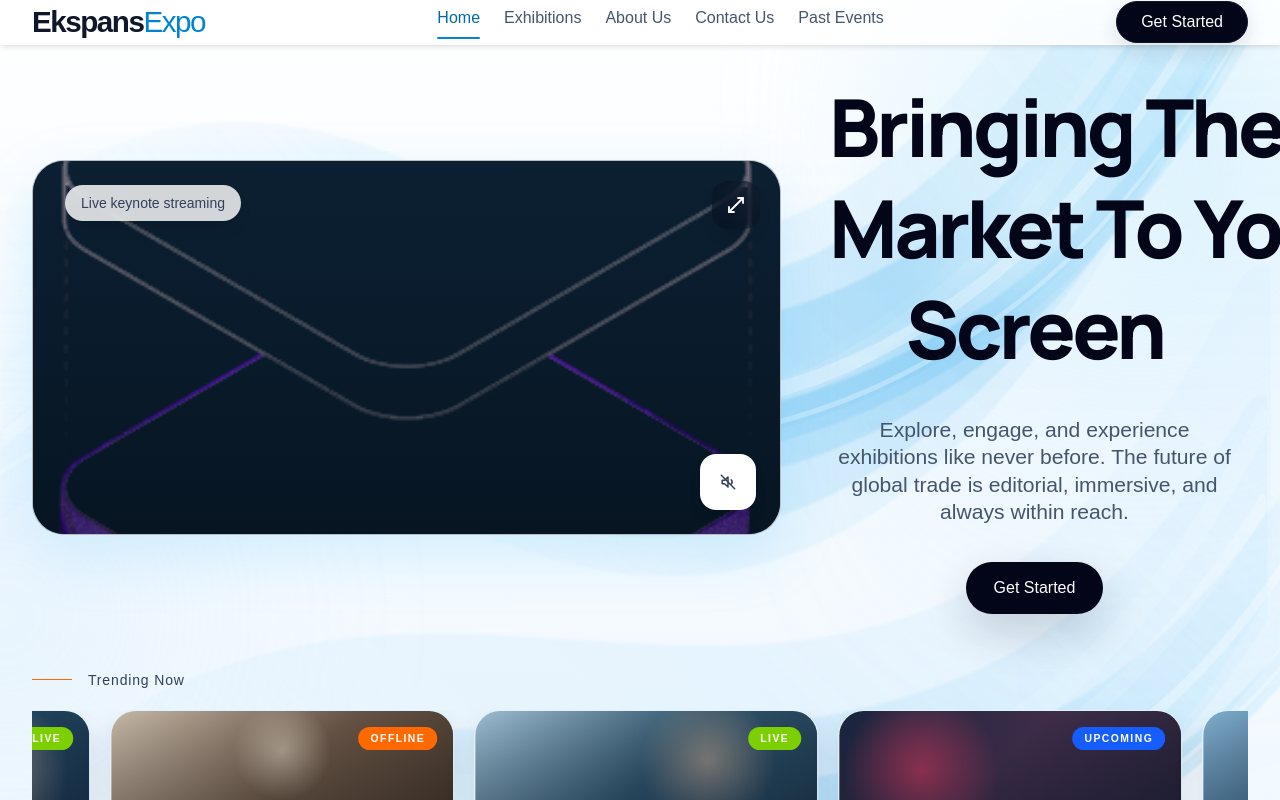
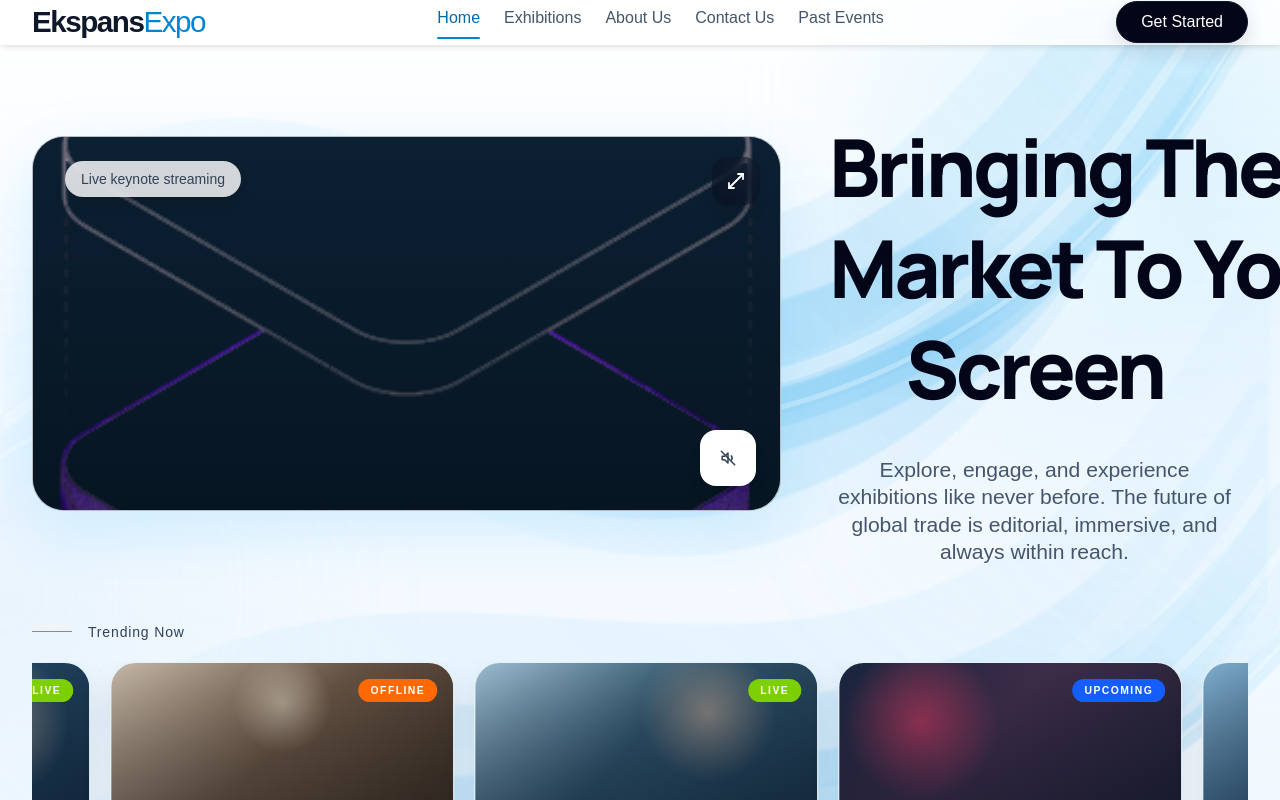
Before and after one commit to Yashtech77/Abliexpo, a React (Vite) app: page / in a window 1280 px wide. Shown: the top 800 px of the page. Built offline with nearby package versions, Linux system fonts and the light colour scheme.

Commit message:
Remove get started button from home screen
- Remove registration CTA button from hero section
- Clean up home screen layout without call-to-action
- Simplify user interface for cleaner presentation

```diff
--- a/src/sections/HomeHeroSection.jsx
+++ b/src/sections/HomeHeroSection.jsx
@@ -153,7 +153,7 @@ function HomeHeroSection({ onOpenAuth }) {
             badgeLabel={homeHeroContent.visualBadge}
           />
 
-          <div className="px-2 text-center lg:px-2">
+          <div className="px-2 pt-6 text-center lg:px-2 lg:pt-10">
             <h1 className="font-manrope-display mx-auto max-w-[820px] text-[2.8rem] font-extrabold leading-[1.16] tracking-[-0.045em] text-slate-950 sm:text-[3.5rem] lg:text-[5rem]">
               <span className="block whitespace-nowrap">Bringing The World</span>
               <span className="mt-2 block whitespace-nowrap">Market To Your</span>
@@ -163,16 +163,6 @@ function HomeHeroSection({ onOpenAuth }) {
             <p className="mx-auto mt-10 max-w-[34rem] text-lg leading-[1.3] text-slate-600 sm:text-[1.35rem] lg:text-[1.32rem]">
               {homeHeroContent.subtitle}
             </p>
-
-            <div className="mt-9 flex justify-center">
-              <button
-                type="button"
-                onClick={() => onOpenAuth('register')}
-                className="rounded-full bg-slate-950 px-7 py-3.5 text-base font-semibold text-white shadow-[0_18px_45px_rgba(15,23,42,0.18)] transition hover:bg-slate-800"
-              >
-                {homeHeroContent.ctaLabel}
-              </button>
-            </div>
           </div>
         </div>
 
```
